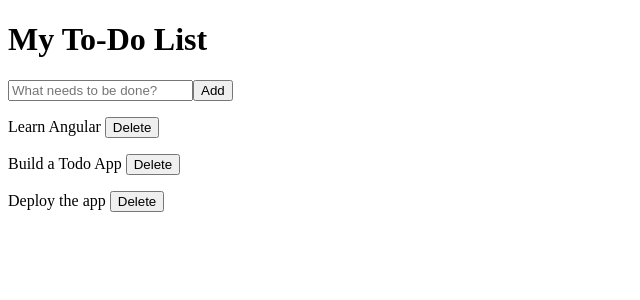
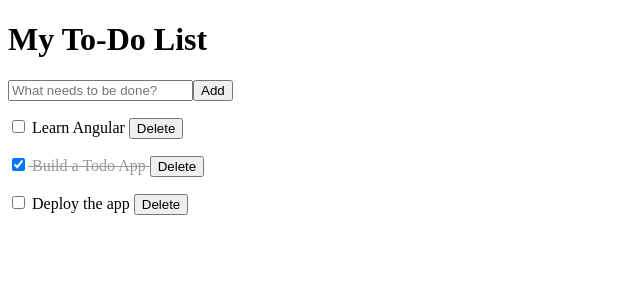
Before and after one commit to brooks-t/angular-todo-app, an Angular app: page / in a window 1280 px wide. Shown: the top 300 px of the page, without its empty margins (0-640 px from the left). Built offline with nearby package versions, Linux system fonts and the light colour scheme.

Commit message:
feat: added checkbox for completed items

```diff
--- a/src/app/app.html
+++ b/src/app/app.html
@@ -7,5 +7,5 @@
 </div>
 
 @for (item of todoItems; track $index) {
-<app-todo-item [text]="item" (delete)="deleteItem(item)"></app-todo-item>
+<app-todo-item [item]="item" (delete)="deleteItem(item)" (complete)="toggleComplete(item)"></app-todo-item>
 }
--- a/src/app/app.ts
+++ b/src/app/app.ts
@@ -10,16 +10,22 @@
 export class App {
   protected title = 'angular-todo-app';
 
-  todoItems = ['Learn Angular', 'Build a Todo App', 'Deploy the app'];
+  todoItems = [
+    { text: 'Learn Angular', completed: false },
+    { text: 'Build a Todo App', completed: true },
+    { text: 'Deploy the app', completed: false }
+  ];
 
   addItem(text: string) {
     if (text.trim() === '') {
       return;
     }
-    this.todoItems.push(text);
+    this.todoItems.push({ text: text, completed: false });
   }
-  deleteItem(itemToDelete: string) {
+  deleteItem(itemToDelete: { text: string, completed: boolean }) {
     this.todoItems = this.todoItems.filter(item => item !== itemToDelete);
   }
-
+  toggleComplete(itemToToggle: { text: string, completed: boolean }) {
+    itemToToggle.completed = !itemToToggle.completed;
+  }
 }
--- a/src/app/todo-item/todo-item.html
+++ b/src/app/todo-item/todo-item.html
@@ -1,3 +1,8 @@
-<p>{{ text }}
+<p [ngClass]="{ 'completed': item.completed }">
+
+    <input type="checkbox" [checked]="item.completed" (change)="complete.emit()">
+
+    {{ item.text }}
+
     <button (click)="delete.emit()">Delete</button>
 </p>
--- a/src/app/todo-item/todo-item.scss
+++ b/src/app/todo-item/todo-item.scss
@@ -0,0 +1,4 @@
+.completed {
+    text-decoration: line-through;
+    color: #999;
+  }
--- a/src/app/todo-item/todo-item.ts
+++ b/src/app/todo-item/todo-item.ts
@@ -1,12 +1,15 @@
 import { Component, Input, Output, EventEmitter } from '@angular/core';
+import { NgClass } from '@angular/common';
 
 @Component({
   selector: 'app-todo-item',
   standalone: true,
+  imports: [NgClass],
   templateUrl: './todo-item.html',
   styleUrl: './todo-item.scss'
 })
 export class TodoItem {
-  @Input() text: string = '';
+  @Input() item: { text: string, completed: boolean } = { text: '', completed: false };
   @Output() delete = new EventEmitter<void>();
+  @Output() complete = new EventEmitter<void>();
 }
```
